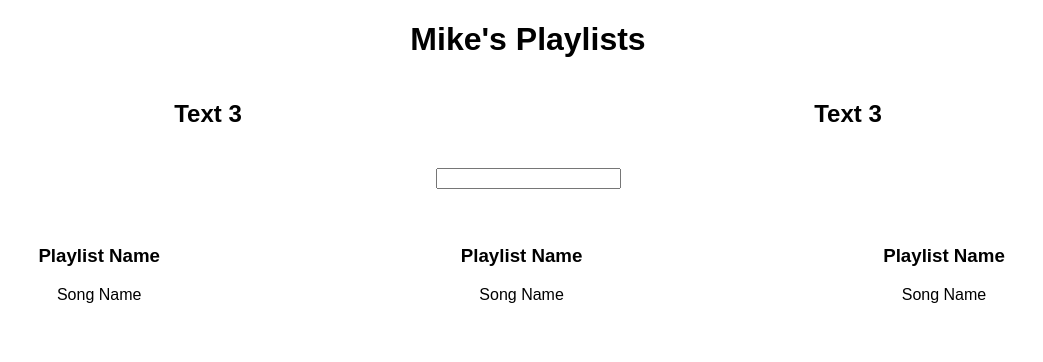
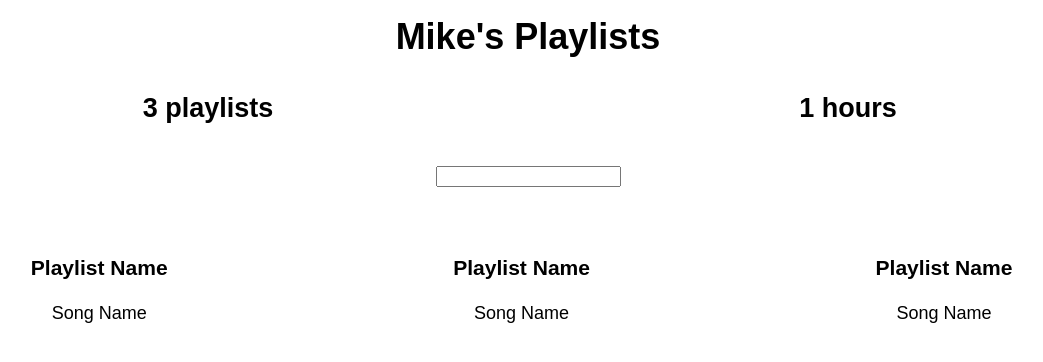
Before and after one commit to mprquinn/save-discover, a React (Create React App) app: page / in a window 1280 px wide. Shown: the top 362 px of the page, without its empty margins (112-1155 px from the left). Built offline with nearby package versions, Linux system fonts and the light colour scheme.

Commit message:
Add playlist hour counter

```diff
--- a/src/Aggregate.css
+++ b/src/Aggregate.css
@@ -1,4 +1,6 @@
-.aggregate {
+.aggregate,
+.playlist-counter,
+.hour-counter {
 	display: inline-block;
 	width: 50%;
 	text-align: center;
--- a/src/App.css
+++ b/src/App.css
@@ -2,4 +2,17 @@
   box-sizing: border-box;
   margin: 0;
   padding: 0;
+  font-size: 18px;
+  line-height: 1.4em;
 }
+
+.loading {
+  display: flex;
+  font-size: 3rem;
+  text-align: center;
+  width: 100%;
+  height: 100vh;
+  align-items: center;
+  justify-content: center;
+  font-weight: 600;
+}
--- a/src/App.js
+++ b/src/App.js
@@ -1,6 +1,7 @@
 import React, { Component } from 'react';
 import Title from './components/Title';
-import Aggregate from './components/Aggregate';
+import PlaylistCounter from './components/PlaylistCounter';
+import HourCounter from './components/HourCounter';
 import Filter from './components/Filter';
 import Playlist from './components/Playlist';
 import './App.css';
@@ -12,15 +13,29 @@ let fakeServerData = {
     playlists: [
       {
         name: 'Favourites',
-        songs: ['A Song', 'A Fake Song', 'This is a Tune', 'Im a Song (Feat. Singer)']
+        songs: [
+          {name: 'A Song', duration: 210},
+          {name: 'A Fake Song', duration: 300},
+          {name: 'This is a Tune', duration: 240},
+          {name: 'Im a Song (Feat. Singer)', duration: 330}
+        ]
       },
       {
         name: 'Discover Weekly',
-        songs: ['DW - A Song', 'Ive Discovered this Song', 'Another Song', 'Heyo']
+        songs: [
+          {name: 'DW - A Song', duration: 180},
+          {name: 'Ive Discovered this Song', duration: 240},
+          {name: 'Another Song', duration: 460},
+          {name: 'Heyo', duration: 390}
+        ]
       },
       {
         name: 'Release Radar',
-        songs: ['Newly Released Song', 'New Hotness', 'This Song is a Banger']
+        songs: [
+          {name: 'Newly Released Song', duration: 520},
+          {name: 'New Hotness', duration: 180},
+          {name: 'This Song is a Banger', duration: 370}
+        ]
       }
     ]
   }
@@ -44,16 +59,16 @@ class App extends Component {
   render() {
     return (
       <div className="App">
-        {this.state.serverData.user &&
+        {this.state.serverData.user ?
           <div>{/* Love you, React */}
             <Title username={this.state.serverData.user && this.state.serverData.user.name} />
-            <Aggregate playlists={this.state.serverData.user && this.state.serverData.user.playlists} />
-            <Aggregate playlists={this.state.serverData.user && this.state.serverData.user.playlists} />
+            <PlaylistCounter playlists={this.state.serverData.user && this.state.serverData.user.playlists} />
+            <HourCounter playlists={this.state.serverData.user && this.state.serverData.user.playlists} />
             <Filter />
             <Playlist />
             <Playlist />
             <Playlist />
-          </div>
+          </div> : <p className="loading">Loading...</p>
         }
       </div>
     );
--- /dev/null
+++ b/src/components/HourCounter.js
@@ -0,0 +1,31 @@
+import React, { Component } from 'react';
+import '../Aggregate.css';
+
+class HourCounter extends Component {
+    constructor() {
+        super();
+
+        this.calculateHours = this.calculateHours.bind(this);
+    }
+    calculateHours(playlists) {
+        let totalDuration = 0;
+        const allSongs = this.props.playlists.reduce((songs, playlist) => {
+            return songs.concat(playlist.songs)
+        }, []);
+        totalDuration = allSongs.reduce((sum, song) => {
+            return sum + song.duration;
+        }, 0);
+        return totalDuration;
+    }
+	render() {
+		return (
+			<div className="hour-counter">
+                {this.props.playlists &&
+                    <h2>{Math.round(this.calculateHours(this.props.playlists) / 60 / 60)} hours</h2>
+                }
+			</div>
+		)
+	}
+};
+
+export default HourCounter;
--- /dev/null
+++ b/src/components/PlaylistCounter.js
@@ -0,0 +1,14 @@
+import React, { Component } from 'react';
+import '../Aggregate.css';
+
+class playlistCounter extends Component {
+	render() {
+		return (
+			<div className="playlist-counter">
+				<h2>{this.props.playlists && this.props.playlists.length} playlists</h2>
+			</div>
+		)
+	}
+};
+
+export default playlistCounter;
```
